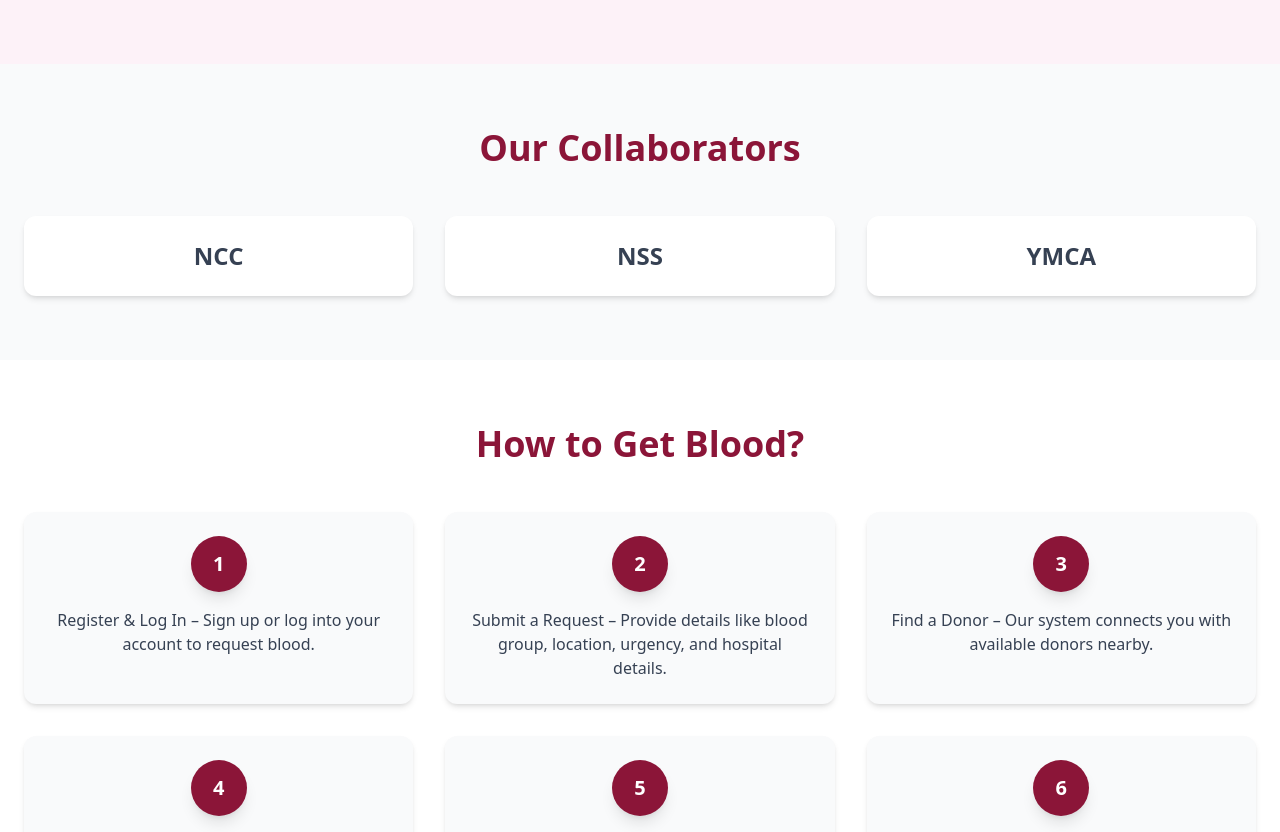
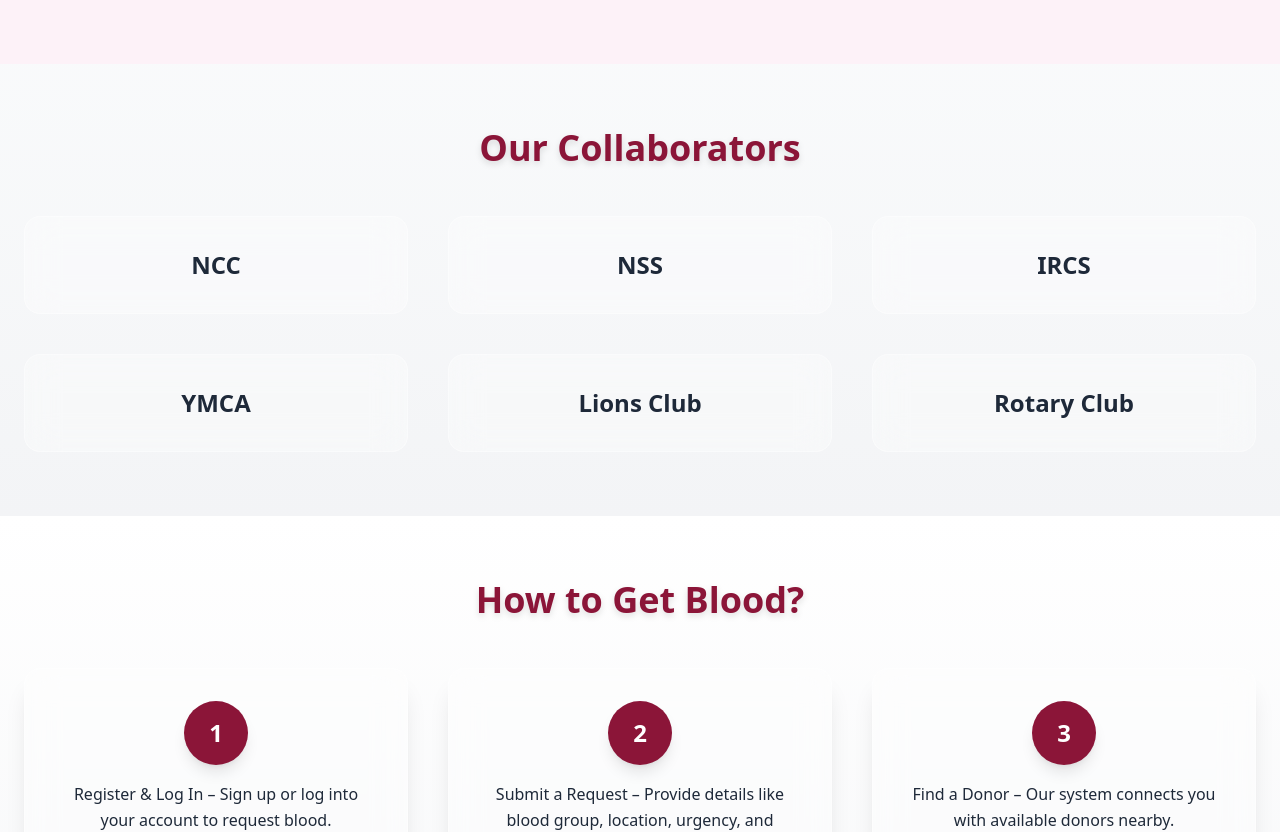
Before and after one commit to Yuvii42/Karn-Blood-bank-and-Organ-management, a React (Vite) app: page / in a window 1280 px wide. Shown: the part 1120-1952 px from the top of the page. Built offline with nearby package versions, Linux system fonts and the light colour scheme.

Commit message:
Some UI Modification Done

```diff
--- a/src/components/Collaborators.jsx
+++ b/src/components/Collaborators.jsx
@@ -23,26 +23,32 @@
 //   export default Collaborators
 
 const Collaborators = () => {
-  const organizations = ['NCC', 'NSS', 'YMCA'];
+  const organizations = ['NCC', 'NSS', 'IRCS', 'YMCA', 'Lions Club', 'Rotary Club'];
 
 return (
-    <section className="py-16 bg-gray-50">
+  <section className="py-16 bg-gradient-to-b from-gray-50 to-gray-100">
     <div className="max-w-7xl mx-auto px-6 text-center">
-        <h2 className="text-4xl font-bold text-[#8B1538] mb-12">Our Collaborators</h2>
+      <h2 className="text-4xl font-extrabold text-[#8B1538] mb-12 drop-shadow-md">
+        Our Collaborators
+      </h2>
 
-        <div className="grid grid-cols-1 md:grid-cols-3 gap-8">
+      <div className="grid grid-cols-1 md:grid-cols-3 gap-10">
         {organizations.map((org, index) => (
           <div
             key={index}
-              className="bg-white shadow-md rounded-xl p-6 flex items-center justify-center transform transition duration-300 hover:scale-105 hover:shadow-lg"
+            className="relative bg-white/30 backdrop-blur-lg border border-white/40 rounded-2xl p-8 flex items-center justify-center
+              transform transition-all duration-500 hover:scale-105 hover:-translate-y-2 hover:shadow-[0_10px_50px_rgba(139,21,56,0.3)]"
           >
-              <h3 className="text-2xl font-bold text-gray-700">{org}</h3>
+            <h3 className="text-2xl font-semibold text-gray-800 transition-colors duration-300 hover:text-[#8B1538]">
+              {org}
+            </h3>
           </div>
         ))}
       </div>
     </div>
   </section>
 );
+
 };
 
 export default Collaborators;
--- a/src/components/HowToGet.jsx
+++ b/src/components/HowToGet.jsx
@@ -52,26 +52,32 @@
   ];
 
 return (
-    <section className="py-16 bg-white">
+  <section className="py-16 bg-gradient-to-b from-white to-gray-100">
     <div className="max-w-7xl mx-auto px-6 text-center">
-        <h2 className="text-4xl font-bold text-[#8B1538] mb-12">How to Get Blood?</h2>
+      <h2 className="text-4xl font-extrabold text-[#8B1538] mb-12 drop-shadow-md">
+        How to Get Blood?
+      </h2>
 
-        <div className="grid grid-cols-1 md:grid-cols-2 lg:grid-cols-3 gap-8">
+      <div className="grid grid-cols-1 md:grid-cols-2 lg:grid-cols-3 gap-10">
         {steps.map((step) => (
           <div
             key={step.id}
-              className="bg-gray-50 shadow-md rounded-xl p-6 flex flex-col items-center text-center transition-transform duration-300 hover:scale-105"
+            className="relative bg-white/30 backdrop-blur-lg border border-white/40 shadow-xl rounded-2xl p-8 flex flex-col items-center text-center
+              transform transition-all duration-500 hover:scale-105 hover:rotate-1 hover:shadow-[0_10px_50px_rgba(139,21,56,0.3)] hover:bg-[#8B1538]/10"
           >
-              <div className="w-14 h-14 flex items-center justify-center bg-[#8B1538] text-white text-xl font-bold rounded-full shadow-lg">
+            <div className="w-16 h-16 flex items-center justify-center bg-[#8B1538] text-white text-2xl font-bold rounded-full shadow-lg mb-4
+              transition-transform duration-500 hover:scale-110 hover:rotate-[360deg]">
               {step.id}
             </div>
-              <p className="text-gray-700 mt-4">{step.text}</p>
+            <p className="text-gray-800 font-medium leading-relaxed">{step.text}</p>
           </div>
         ))}
       </div>
     </div>
   </section>
 );
+
+
 };
 
 export default HowToGet;
```
Lines whose indentation alone changed are shown as unchanged.
